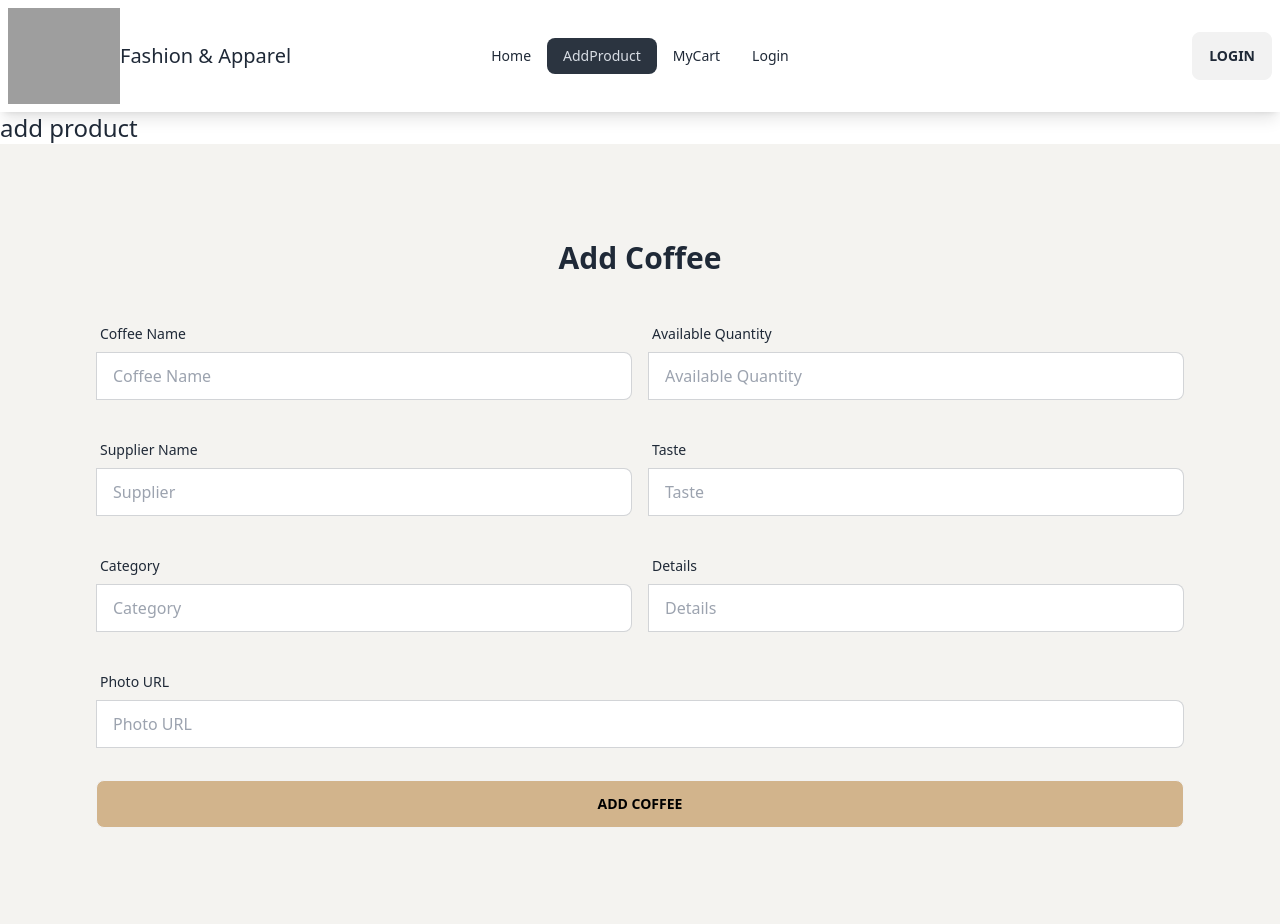
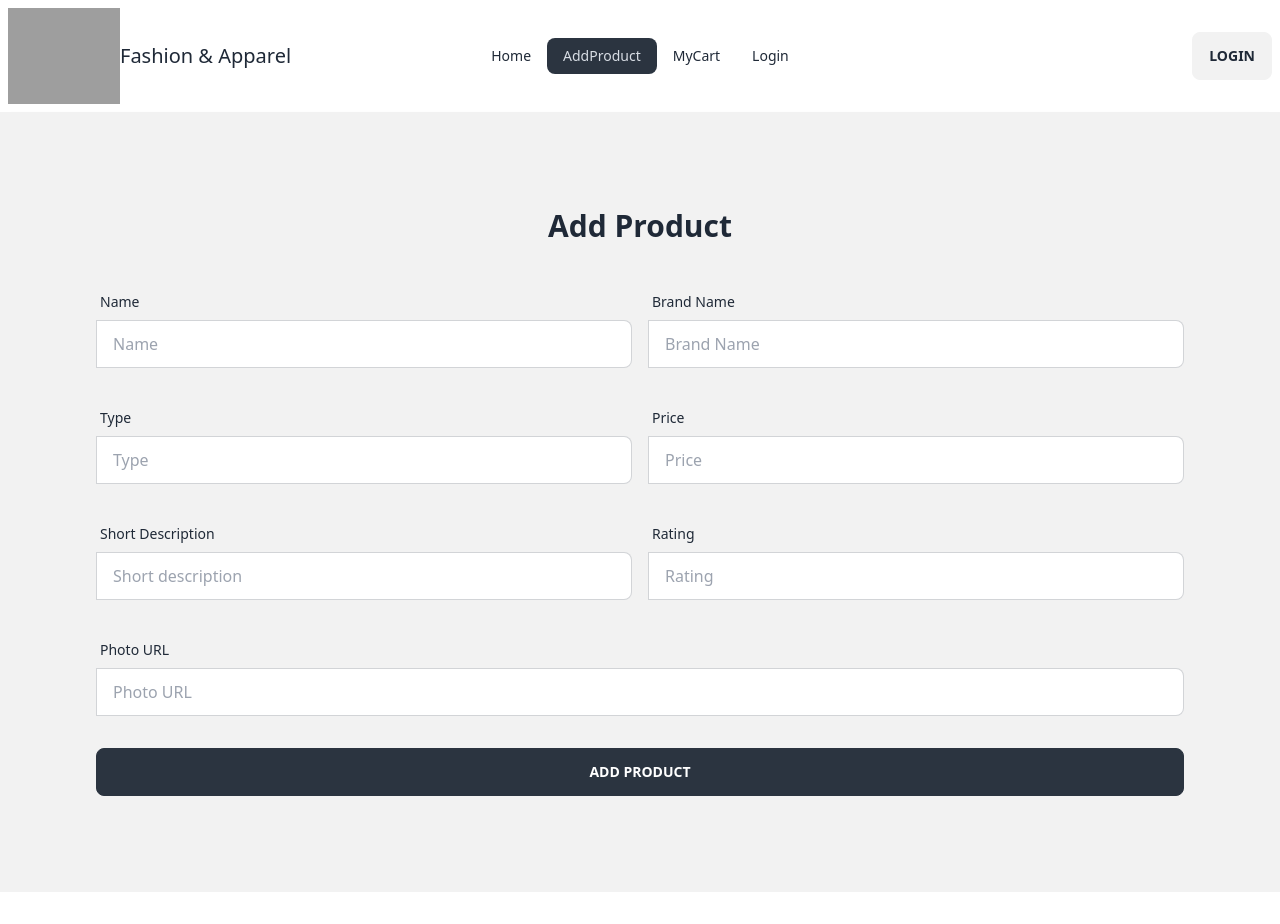
Before and after one commit to sahanakoli/brand-shop-client, a React (Vite) app: page /addProduct in a window 1280 px wide. After the commit the page ends 892 px from the top, so only its background shows below. Built offline with nearby package versions, Linux system fonts and the light colour scheme; grey boxes are pictures that could not be loaded.

Commit message:
create add product form

```diff
--- a/src/component/BrandCard.jsx
+++ b/src/component/BrandCard.jsx
@@ -1,18 +1,22 @@
 /* eslint-disable react/prop-types */
+
+import { Link } from "react-router-dom";
 
 
 const BrandCard = ({brand}) => {
     const {name, photo} = brand;
     return (
         <div>
+            <Link to="/gucci">
             <div className="card w-full h-[400px] mx-auto bg-base-100 shadow-xl">
                 <figure className="px-10 pt-10">
                     <img src={photo} alt="Shoes" className="rounded-xl" />
                 </figure>
                 <div className="card-body items-center text-center">
-                    <h2 className="card-title text-3xl font-semibold">{name}</h2>
+                    <h2 className="card-title text-3xl font-semibold">Brand Name: {name}</h2>
                 </div>
             </div>
+            </Link>
         </div>
     );
 };
--- a/src/main.jsx
+++ b/src/main.jsx
@@ -31,7 +31,8 @@
     },
     {
       path:'/myCart',
-      element:<MyCart></MyCart>
+      element:<MyCart></MyCart>,
+      loader: () => fetch('http://localhost:5000/product')
     },
     {
       path:'/login',
--- a/src/pages/AddProduct.jsx
+++ b/src/pages/AddProduct.jsx
@@ -2,67 +2,96 @@
 
 
 const AddProduct = () => {
+
+    const handleAddProduct = e => {
+        e.preventDefault();
+
+        const form = e.target;
+        const name = form.name.value;
+        const brandName = form.brandName.value;
+        const type = form.type.value;
+        const price = form.price.value;
+        const description = form.description.value;
+        const rating = form.rating.value;
+        const photo = form.photo.value;
+
+        const productItem = {name, brandName, type, price, description, rating, photo}
+        console.log(productItem);
+
+        // send data to the server
+        fetch('http://localhost:5000/product', {
+            method: 'POST',
+            headers: {
+                'content-type': 'application/json'
+            },
+            body: JSON.stringify(productItem)
+        })
+        .then(res => res.json())
+        .then(data => {
+            console.log(data);
+        })
+    }
+
     return (
         <div>
             <Navbar></Navbar>
-            <h2 className=" text-2xl">add product</h2>
-            <div className="bg-[#F4F3F0] p-24">
-                <h2 className=" text-3xl font-bold text-center ">Add Coffee</h2>
-                <form >
-                    {/* form name and quantity row */}
+            <div className=" bg-base-200 shadow-lg p-24">
+                <h2 className=" text-3xl font-bold text-center ">Add Product</h2>
+                <form onSubmit={handleAddProduct}>
+                    {/* form name and brand name row */}
                     <div className="md:flex mb-8 mt-10">
                         <div className="form-control md:w-1/2">
                             <label className="label">
-                                <span className="label-text">Coffee Name</span>
+                                <span className="label-text">Name</span>
                             </label>
                             <label className="input-group">
-                                <input type="text" name="name" placeholder="Coffee Name" className="input input-bordered w-full" />
+                                <input type="text" name="name" placeholder="Name" className="input input-bordered w-full" />
                             </label>
                         </div>
                         <div className="form-control md:w-1/2 ml-4">
                             <label className="label">
-                                <span className="label-text">Available Quantity</span>
+                                <span className="label-text">Brand Name</span>
                             </label>
                             <label className="input-group">
-                                <input type="text" name="quantity" placeholder="Available Quantity" className="input input-bordered w-full" />
+                                <input type="text" name="brandName" placeholder="Brand Name" className="input input-bordered w-full" />
                             </label>
                         </div>
                     </div>
-                    {/* form supplier */}
+                    {/* type and price */}
                     <div className="md:flex mb-8">
                         <div className="form-control md:w-1/2">
                             <label className="label">
-                                <span className="label-text">Supplier Name</span>
+                                <span className="label-text">Type</span>
                             </label>
                             <label className="input-group">
-                                <input type="text" name="supplier" placeholder="Supplier" className="input input-bordered w-full" />
+                                <input type="text" name="type" placeholder="Type" className="input input-bordered w-full" />
                             </label>
                         </div>
                         <div className="form-control md:w-1/2 ml-4">
                             <label className="label">
-                                <span className="label-text">Taste</span>
+                                <span className="label-text">Price</span>
                             </label>
                             <label className="input-group">
-                                <input type="text" name="taste" placeholder="Taste" className="input input-bordered w-full" />
+                                <input type="text" name="price" placeholder="Price" className="input input-bordered w-full" />
                             </label>
                         </div>
                     </div>
-                    {/* form category and details */}
+                    {/* form description and rating */}
                     <div className="md:flex mb-8">
                         <div className="form-control md:w-1/2">
                             <label className="label">
-                                <span className="label-text">Category</span>
+                                <span className="label-text">Short Description</span>
                             </label>
                             <label className="input-group">
-                                <input type="text" name="category" placeholder="Category" className="input input-bordered w-full" />
+                                <input type="text" name="description" placeholder="Short description" className="input input-bordered w-full" />
                             </label>
                         </div>
                         <div className="form-control md:w-1/2 ml-4">
                             <label className="label">
-                                <span className="label-text">Details</span>
+                                <span className="label-text">Rating</span>
                             </label>
                             <label className="input-group">
-                                <input type="text" name="details" placeholder="Details" className="input input-bordered w-full" />
+                                <input type="text" name="rating" placeholder="Rating" className="input input-bordered w-full" />
                             </label>
                         </div>
                     </div>
@@ -77,7 +106,7 @@
                             </label>
                         </div>
                     </div>
-                    <input type="submit" value="Add Coffee" className="btn  bg-[#D2B48C] w-full text-black" />
+                    <input type="submit" value="Add Product" className="btn btn-neutral w-full text-white" />
                 </form>
             </div>
         </div>
--- a/src/pages/Home.jsx
+++ b/src/pages/Home.jsx
@@ -14,7 +14,7 @@
             <Navbar></Navbar>
             <Banner></Banner>
            <h2 className=" text-3xl font-bold text-center mt-10">Brands Category</h2>
-           <div className="grid grid-cols-3 gap-4 w-11/12 mx-auto mt-8">
+           <div className="grid grid-cols-1 md:grid-cols-2 lg:grid-cols-3 gap-4 w-11/12 mx-auto mt-8">
            {
             brands.map(brand => <BrandCard key={brand._id} brand={brand}></BrandCard>)
            }
--- a/src/pages/MyCart.jsx
+++ b/src/pages/MyCart.jsx
@@ -1,11 +1,19 @@
+// import { useLoaderData } from "react-router-dom";
 import Navbar from "../sheard/Navbar";
 
 
 const MyCart = () => {
+
+    // const products = useLoaderData();
     return (
         <div>
             <Navbar></Navbar>
             <h2 className="text-2xl">Cart page</h2>
+            <div>
+                {/* {
+                    products.map()
+                } */}
+            </div>
         </div>
     );
 };
--- a/src/sheard/LatestProduct.jsx
+++ b/src/sheard/LatestProduct.jsx
@@ -4,7 +4,7 @@
     return (
         <div className="mt-20">
             <h2 className=" text-3xl font-semibold text-center">Explore Latest Product</h2>
-            <div className="mt-12 grid grid-cols-3 gap-6 w-11/12 mx-auto">
+            <div className="mt-12 grid grid-cols-1 md:grid-cols-2 lg:grid-cols-3 gap-6 w-11/12 mx-auto">
 
                     <img className="w-4/6 h-44 rounded-lg" src="https://i.ibb.co/2FkDGDZ/nike-p.jpg" alt="Shoes" />
 
```
